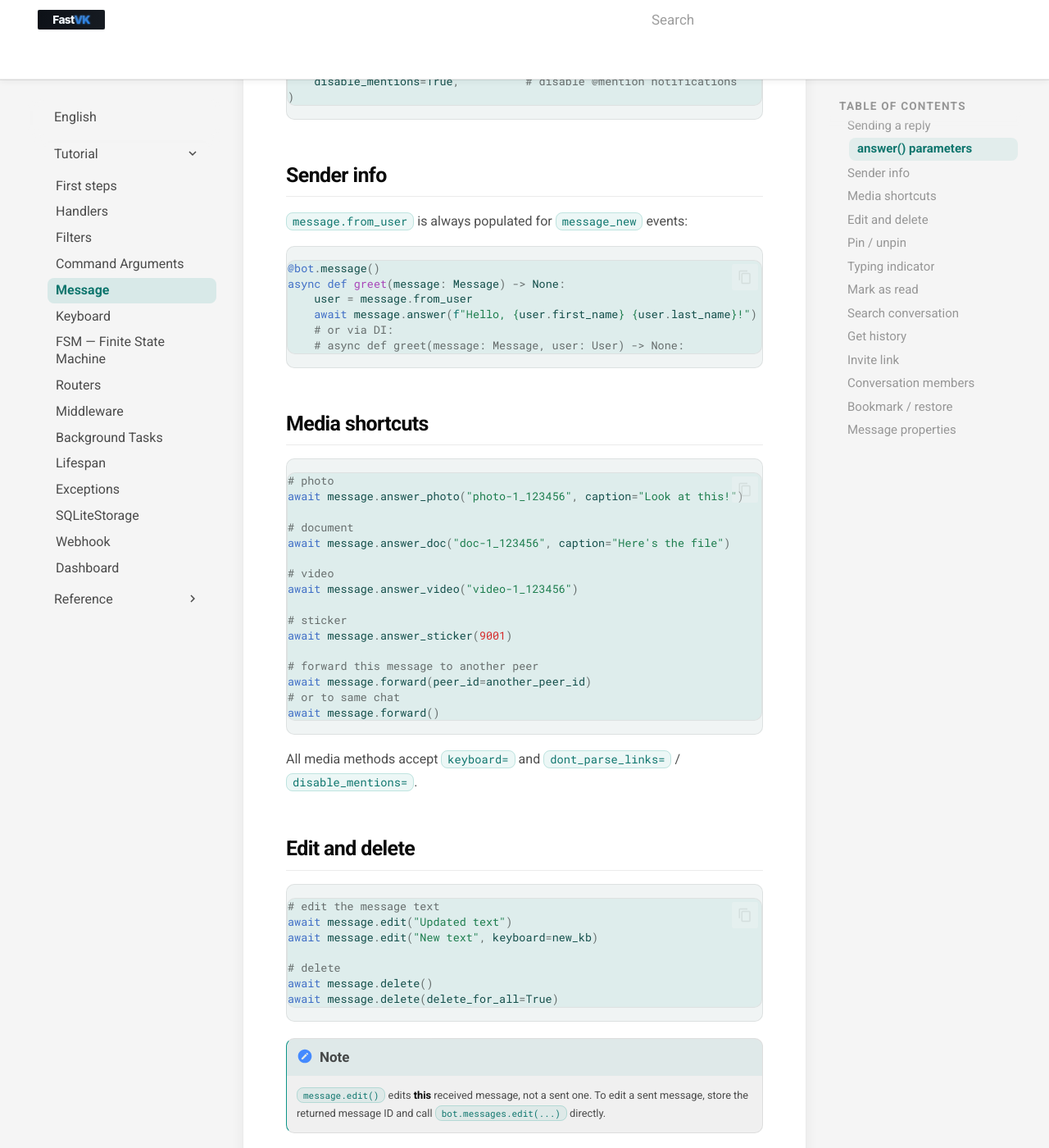
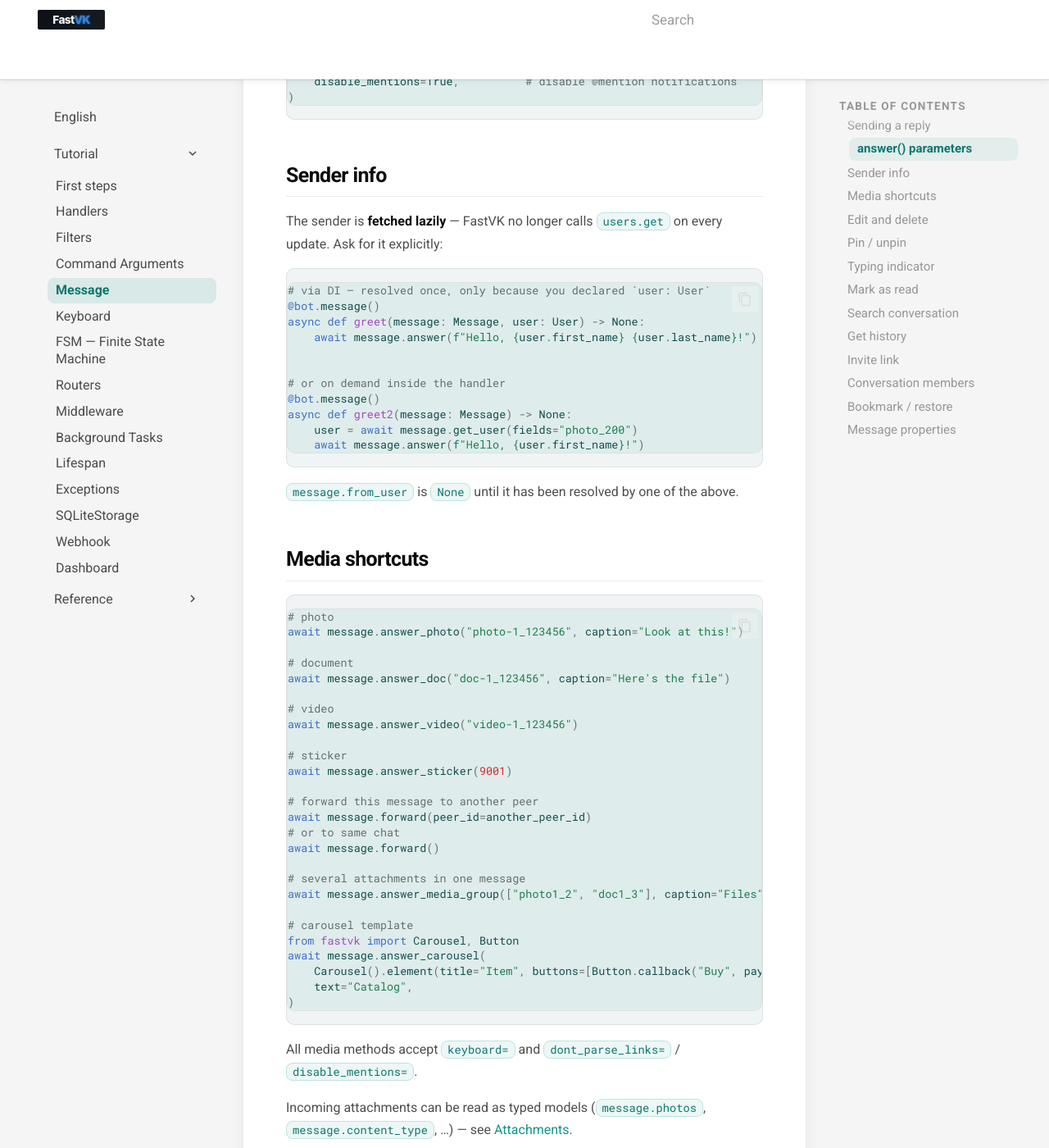
Before and after one commit to ndugram/fastvk, an MkDocs documentation site: the page built from docs/en/tutorial/message.md, in a window 1280 px wide and 1400 px high, scrolled down 674 px. Shown: the whole window at 82% size. Built offline with MkDocs 1.6.1 and Material for MkDocs 9.7.7, drawn with Linux system fonts in a browser that asks for light colours; comment, search, counter and statistics services are not loaded; some of the changed text lies outside the part shown.

Commit message:
docs: create 2 files and update 1 file

````diff
--- a/docs/en/tutorial/message.md
+++ b/docs/en/tutorial/message.md
@@ -25,16 +25,24 @@ await message.answer(
 
 ## Sender info
 
-`message.from_user` is always populated for `message_new` events:
+The sender is **fetched lazily** — FastVK no longer calls `users.get` on every
+update. Ask for it explicitly:
 
 ```python
+# via DI — resolved once, only because you declared `user: User`
 @bot.message()
-async def greet(message: Message) -> None:
-    user = message.from_user
+async def greet(message: Message, user: User) -> None:
     await message.answer(f"Hello, {user.first_name} {user.last_name}!")
-    # or via DI:
-    # async def greet(message: Message, user: User) -> None:
+
+
+# or on demand inside the handler
+@bot.message()
+async def greet2(message: Message) -> None:
+    user = await message.get_user(fields="photo_200")
+    await message.answer(f"Hello, {user.first_name}!")
 ```
+
+`message.from_user` is `None` until it has been resolved by one of the above.
 
 ## Media shortcuts
 
@@ -55,9 +63,22 @@ await message.answer_sticker(9001)
 await message.forward(peer_id=another_peer_id)
 # or to same chat
 await message.forward()
+
+# several attachments in one message
+await message.answer_media_group(["photo1_2", "doc1_3"], caption="Files")
+
+# carousel template
+from fastvk import Carousel, Button
+await message.answer_carousel(
+    Carousel().element(title="Item", buttons=[Button.callback("Buy", payload={"id": 1})]),
+    text="Catalog",
+)
 ```
 
 All media methods accept `keyboard=` and `dont_parse_links=` / `disable_mentions=`.
+
+Incoming attachments can be read as typed models (`message.photos`,
+`message.content_type`, …) — see [Attachments](attachments.md).
 
 ## Edit and delete
 
@@ -158,6 +179,8 @@ message.peer_id     # int — conversation ID
 message.from_id     # int — sender user ID
 message.text        # str — message text
 message.attachments # list[dict] — raw attachments
+message.typed_attachments  # list of typed models (Photo, Document, ...)
+message.content_type       # "text" / "photo" / "audio_message" / ...
 message.payload     # str | None — keyboard button payload
 message.is_private  # bool — True if private message (peer_id < 2B)
 message.is_chat     # bool — True if group chat
````
Also changed, not shown: docs/en/tutorial/cli.md (added, +48 -0 lines), docs/en/tutorial/testing.md (added, +70 -0 lines).
